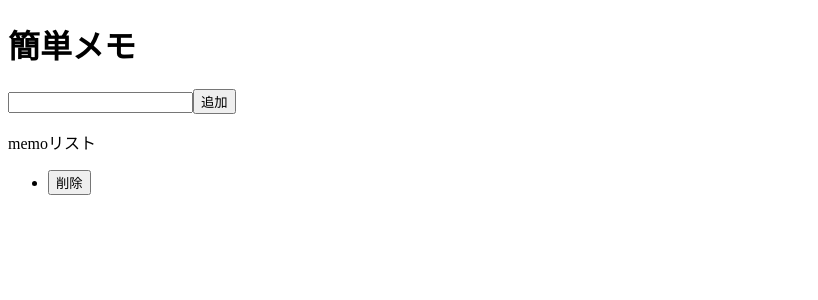
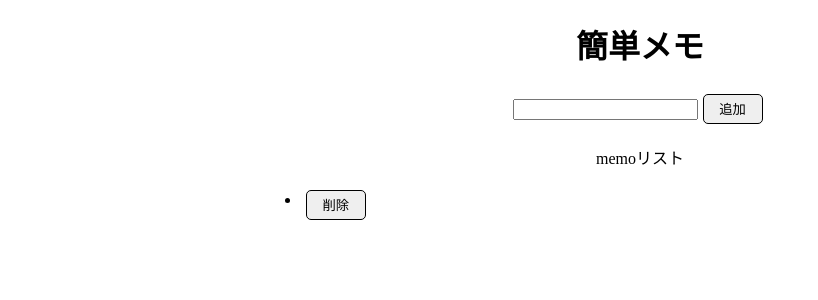
Before and after one commit to ballboyst/React-my-test, a React (Create React App) app in the folder my-test-app/: page / in a window 1280 px wide. Both pictures are taken after a click on the button "追加". Shown: the top 300 px of the page, without its empty margins (0-818 px from the left). Built offline with nearby package versions, Linux system fonts and the light colour scheme.

Commit message:
todo complete

```diff
--- a/my-test-app/src/components/App.jsx
+++ b/my-test-app/src/components/App.jsx
@@ -1,5 +1,6 @@
-import React from "react";
+import React, { memo } from "react";
 import { useState } from "react";
+import {styled} from "styled-components";
 
 const App = () => {
     // 状態変数の定義
@@ -17,29 +18,50 @@ const App = () => {
         const newMemos = [...memos];
         newMemos.splice(index, 1);
         setMemos(newMemos);
+        console.log("delete")
     };
 
     return(
-        <div>
+        <SDiv>
             <h1>簡単メモ</h1>
             <input type="text" value={text} onChange={onChangeText} />
-            <button onClick={onClickAdd}>追加</button>
+            <SButton onClick={onClickAdd}>追加</SButton>
             <div>
                 <p>memoリスト</p>
-                <ul>
+                <Ul key={memo}>
                     {memos.map(
-                        (memo) => (
+                        (memo, index) => (
                         <li>
+                            <SWrapper>
                             <p>{memo}</p>
-                            <button onClick={onClickDelete}>削除</button>
+                            <SButton onClick={()=>onClickDelete(index)}>削除</SButton>
+                            </SWrapper>
                         </li>
                         )
                     )}
-                </ul>
+                </Ul>
             </div>
-        </div>
+        </SDiv>
 
     )
 };
 
+const SDiv = styled.div`
+    text-align: center
+`;
+const SButton = styled.button`
+    border: solid 1px;
+    border-radius: 5px;
+    margin: 5px;
+    height: 30px;
+    width: 60px;
+`;
+const SWrapper = styled.div`
+    display:flex;
+    align-items: center;
+`;
+const Ul =styled.ul`
+    margin-left:20%;
+`;
+
 export default(App);
```
